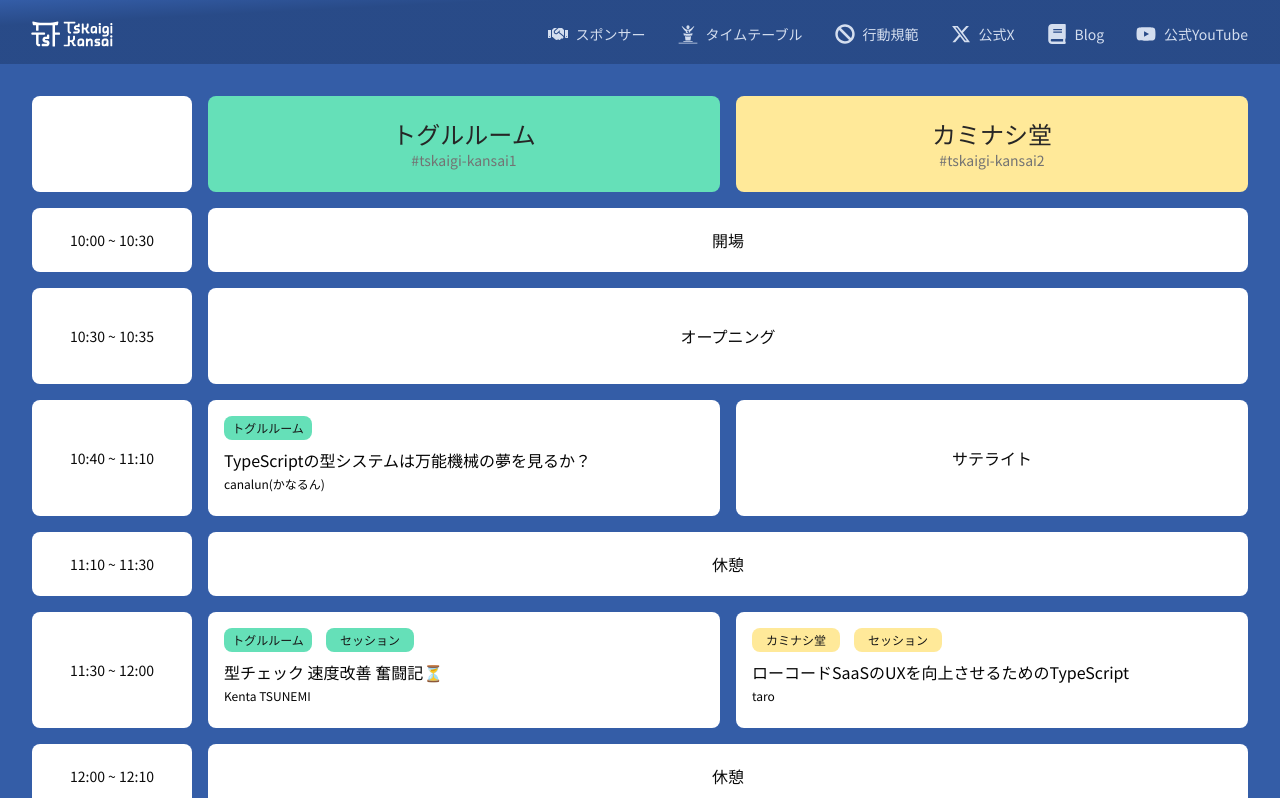
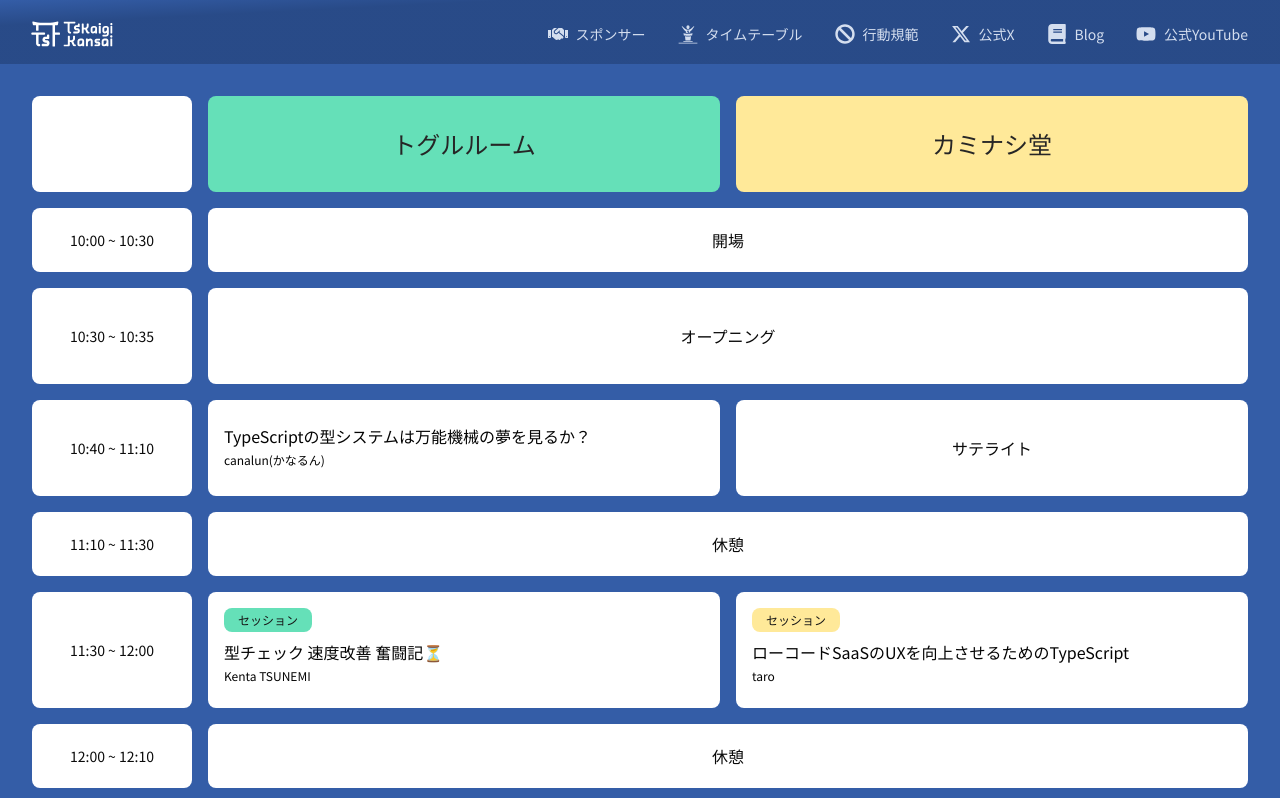
Before and after one commit to tskaigi/kansai-web-site, a Next.js app: page /talks in a window 1280 px wide. Shown: the top 798 px of the page. Built offline with nearby package versions, Linux system fonts and the light colour scheme.

Commit message:
fix: time table

```diff
--- a/src/components/session-time-table/SessionLabel.tsx
+++ b/src/components/session-time-table/SessionLabel.tsx
@@ -1,3 +1,5 @@
+import { TRACK_HEADER_NAMES } from "@/lib/data/session";
+
 interface SessionLabelProps {
   label: string;
   bgColor: string;
@@ -10,7 +12,7 @@
   isSessionDetail,
 }: SessionLabelProps) => {
   let hiddenLabel = "";
-  if (label === "トラックA" || label === "トラックB" || label === "トラックC") {
+  if (TRACK_HEADER_NAMES.some((track) => track.name === label)) {
     hiddenLabel = "md:hidden";
   }
 
--- a/src/lib/data/session.ts
+++ b/src/lib/data/session.ts
@@ -25,10 +25,9 @@
     name: "カミナシ堂",
   },
 ];
-export const TRACK_HEADER_HASHTAGS: string[] = [
-  "#tskaigi-kansai1",
-  "#tskaigi-kansai2",
-];
+
+// TODO: ハッシュタグを設定
+export const TRACK_HEADER_HASHTAGS: string[] = ["", ""];
 
 export const LABEL_BG_COLOR: { [key: string]: string } = {
   Track1: "bg-secondary",
@@ -478,9 +477,9 @@
     },
   ],
 
-  // 15:00 ~ 15:30
+  // 15:00 ~ 15:25
   [
-    { type: "time", content: "15:00 ~ 15:30", size: "md:col-span-1" },
+    { type: "time", content: "15:00 ~ 15:25", size: "md:col-span-1" },
     {
       type: "session",
       content: [LT_LIST.lt_001, LT_LIST.lt_003, LT_LIST.lt_005, LT_LIST.lt_007],
@@ -497,9 +496,9 @@
     },
   ],
 
-  // 15:30 ~ 16:00
+  // 15:25 ~ 16:00
   [
-    { type: "time", content: "15:30 ~ 16:00", size: "" },
+    { type: "time", content: "15:25 ~ 16:00", size: "" },
     {
       type: "close",
       content: "休憩",
```
